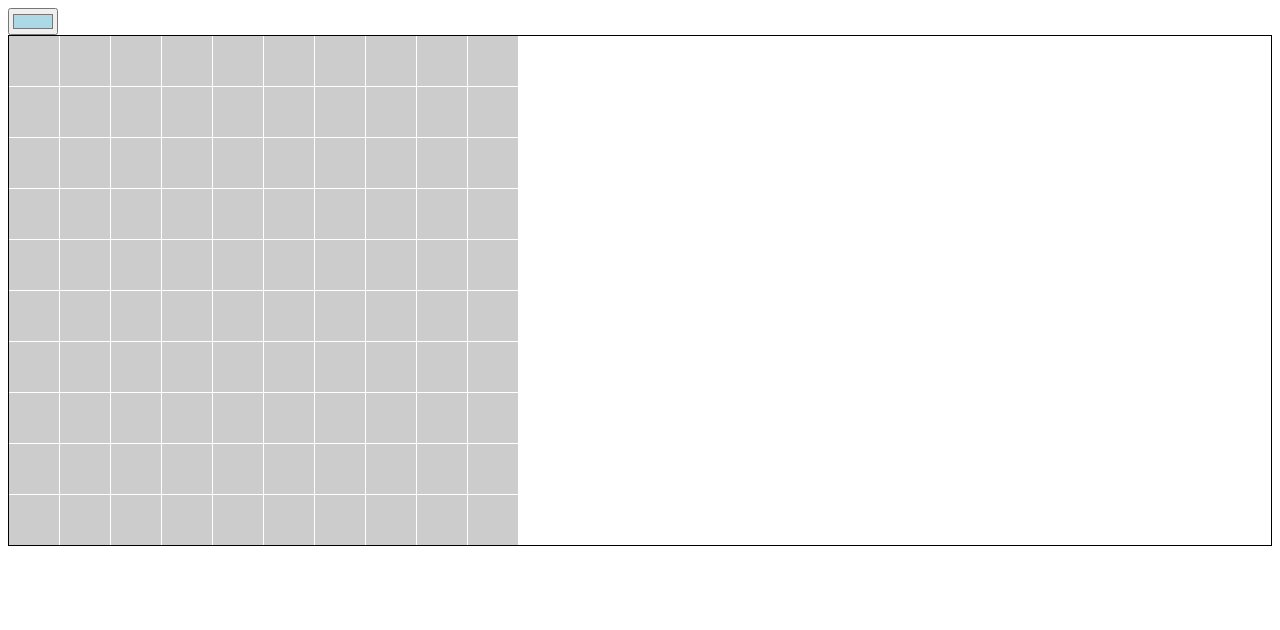
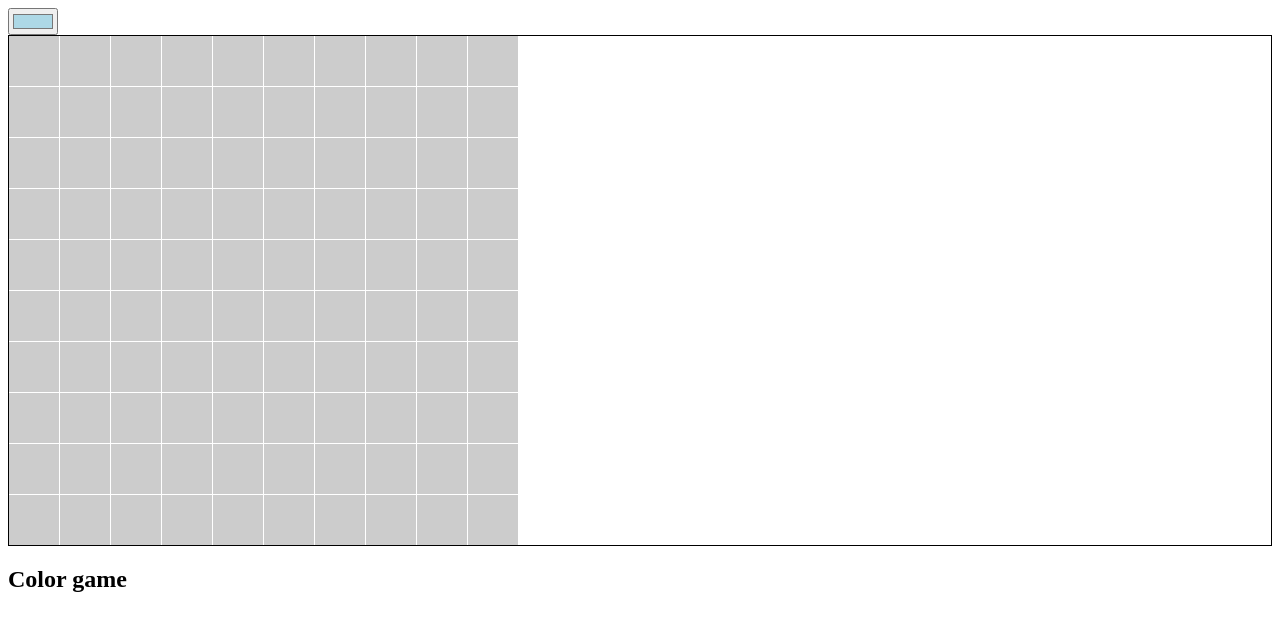
Before and after one commit to beluga0002/color-game, a plain HTML site: page index.html in a window 1280 px wide. Drawn offline with Linux system fonts and the light colour scheme.

Commit message:
Update index.html

```diff
--- a/index.html
+++ b/index.html
@@ -21,5 +21,6 @@
   <input type="color" id="colorPicker" value="#ADD8E6">
   <div class="grid" id="grid"></div>
   <script src="script.js"></script>
+  <h2>Color game</h2>
 </body>
 </html>
```
